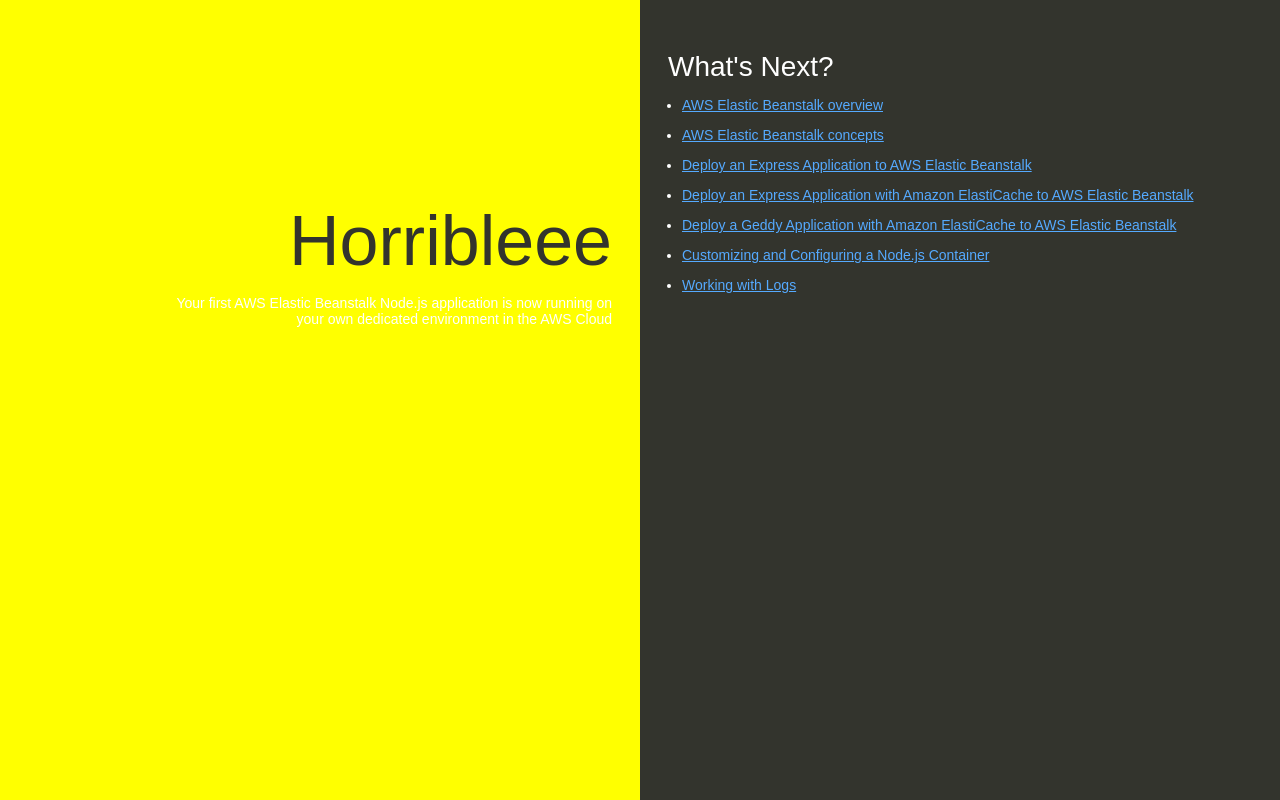
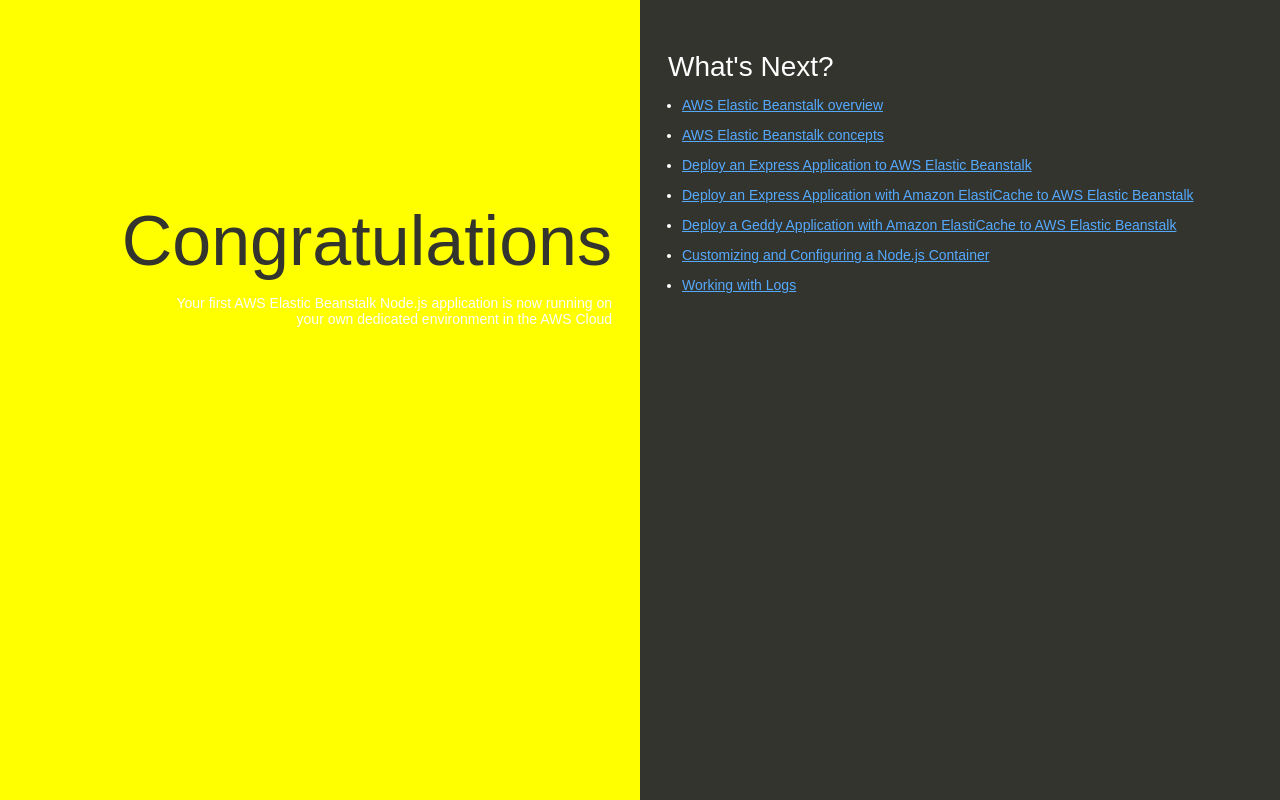
Before and after one commit to RanaRajat/my-node-app, a website: page index.html in a window 1280 px wide. Drawn offline with Linux system fonts and the light colour scheme.

Commit message:
Update index.html

```diff
--- a/index.html
+++ b/index.html
@@ -74,7 +74,7 @@
   </head>
   <body>
     <div class="textColumn">
-      <h1>Horribleee</h1>
+      <h1>Congratulations</h1>
       <p>Your first AWS Elastic Beanstalk Node.js application is now running on your own dedicated environment in the AWS Cloud</p>
     </div>
     <div class="linksColumn">
```
